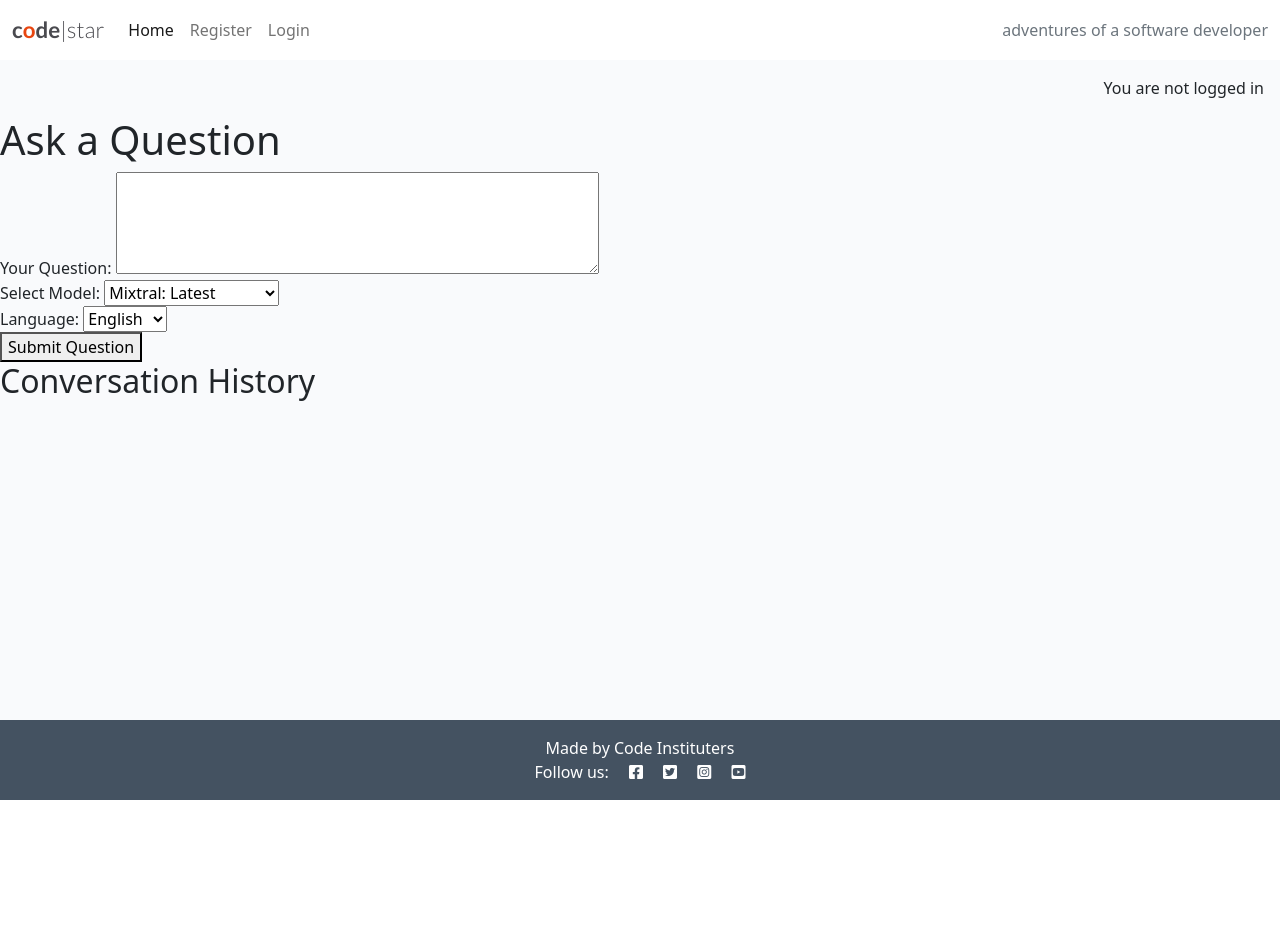
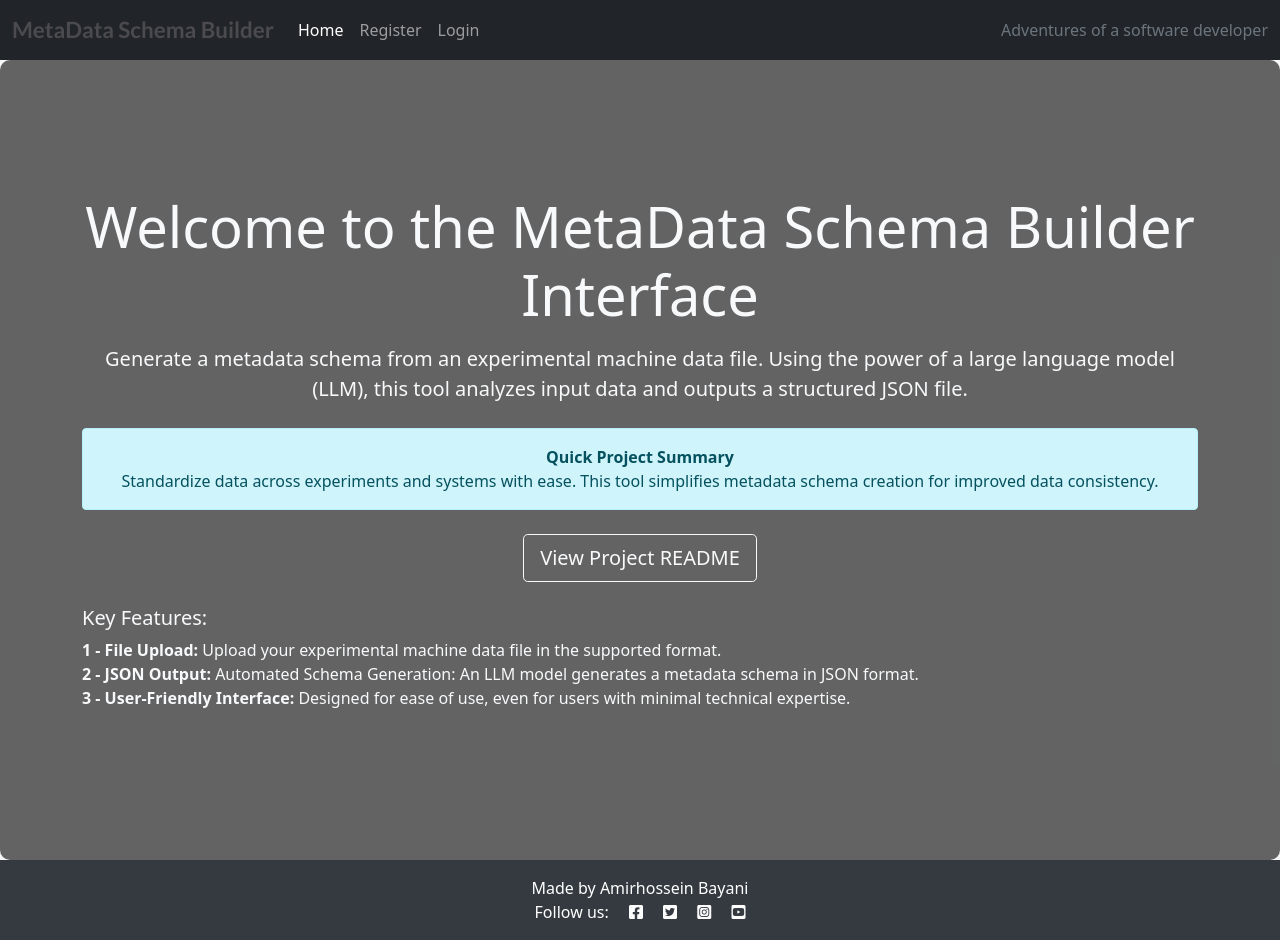
Before and after one commit to teman67/LLM_metadata_django_app, a Django app: page / in a window 1280 px wide. Before the commit the page ends 800 px from the top, so only its background shows below. Run offline with Django 4.2, Linux system fonts and the light colour scheme; data that the repository does not hold is empty.

Commit message:
update templates for home page and conversation page

```diff
--- a/templates/base.html
+++ b/templates/base.html
@@ -4,13 +4,13 @@
 {% url 'account_login' as login_url %}
 {% url 'account_signup' as signup_url %}
 {% url 'account_logout' as logout_url %}
-
+{% url 'conversation' as conversation_url %}
 
 <!DOCTYPE html>
 <html class="h-100" lang="en">
 
 <head>
-    <title>CodeStar Blog</title>
+    <title>MetaData Schema Builder</title>
     <meta name="viewport" content="width=device-width, initial-scale=1" />
 
     <!-- Google Fonts CSS -->
@@ -27,48 +27,56 @@
 
     <!-- Custom CSS -->
     <link rel="stylesheet" href="{% static 'css/style.css' %}">
+    <style>
+        /* Ensure full-height layout */
+        .main-bg {
+            background-color: #f8f9fa; /* Light background for body */
+            height: 100vh; /* Ensure full height of the viewport */
+        }
+        .dark-bg {
+            background-color: #343a40;
+        }
+    </style>
 </head>
 
 <body class="d-flex flex-column h-100 main-bg">
 
     <!-- Navigation -->
-    <nav class="navbar navbar-expand-lg navbar-light bg-white">
+    <nav class="navbar navbar-expand-lg navbar-dark bg-dark">
         <div class="container-fluid">
-            <a class="navbar-brand" href="{% url 'home' %}"><span class="brand">c<span class="red-o">o</span>de<span
-                        class="thin">|star</span></span></a>
-            <button class="navbar-toggler" type="button" data-bs-toggle="collapse" data-bs-target="#navbarText"
-                aria-controls="navbarText" aria-expanded="false" aria-label="Toggle navigation">
+            <a class="navbar-brand" href="{% url 'home' %}"><span class="brand">MetaData Schema Builder</span></a>
+            <button class="navbar-toggler" type="button" data-bs-toggle="collapse" data-bs-target="#navbarNav"
+                aria-controls="navbarNav" aria-expanded="false" aria-label="Toggle navigation">
                 <span class="navbar-toggler-icon"></span>
             </button>
-            <div class="collapse navbar-collapse" id="navbarText">
+            <div class="collapse navbar-collapse" id="navbarNav">
                 <ul class="navbar-nav me-auto mb-2 mb-lg-0">
                     <li class="nav-item">
-                        <a class="nav-link {% if request.path == home_url %}active" aria-current="page{% endif %}"
-                            href="{% url 'home' %}">Home</a>
+                        <a class="nav-link {% if request.path == home_url %}active{% endif %}" href="{% url 'home' %}">Home</a>
                     </li>
-
                     {% if user.is_authenticated %}
                     <li class="nav-item">
-                        <a class="nav-link {% if request.path == logout_url %}active" aria-current="page{% endif %}"
-                            href="{% url 'account_logout' %}">Logout</a>
+                        <a class="nav-link {% if request.path == conversation_url %}active{% endif %}" href="{% url 'conversation' %}">Conversations</a>
+                    </li>
+                    <li class="nav-item">
+                        <a class="nav-link {% if request.path == logout_url %}active{% endif %}" href="{% url 'account_logout' %}">Logout</a>
                     </li>
                     {% else %}
                     <li class="nav-item">
-                        <a class="nav-link {% if request.path == signup_url %}active" aria-current="page{% endif %}"
-                            href="{% url 'account_signup' %}">Register</a>
+                        <a class="nav-link {% if request.path == signup_url %}active{% endif %}" href="{% url 'account_signup' %}">Register</a>
                     </li>
                     <li class="nav-item">
-                        <a class="nav-link {% if request.path == login_url %}active" aria-current="page{% endif %}"
-                            href="{% url 'account_login' %}">Login</a>
+                        <a class="nav-link {% if request.path == login_url %}active{% endif %}" href="{% url 'account_login' %}">Login</a>
                     </li>
                     {% endif %}
                 </ul>
                 <span class="navbar-text text-muted">
-                    adventures of a software developer
+                    Adventures of a software developer
                 </span>
             </div>
         </div>
     </nav>
+
     <div class="container">
         <div class="row">
             <div class="col-md-8 offset-md-2">
@@ -81,24 +89,18 @@
             </div>
         </div>
     </div>
+
     <main class="flex-shrink-0 main-bg">
-        {% if user.is_authenticated %}
-        <p class="text-end m-3">You are logged in as {{ user }}</p>
-        {% else %}
-        <p class="text-end m-3">You are not logged in</p>
-        {% endif %}
-
         {% block content %}
         <!-- Content Goes here -->
         {% endblock content %}
-
     </main>
 
     <!-- Footer -->
     <footer class="footer mt-auto py-3 dark-bg">
         <p class="m-0 text-center text-white">
-      {% block copyright %}Made by Code Instituters{% endblock copyright %}
-</p>
+            {% block copyright %}Made by Amirhossein Bayani{% endblock copyright %}
+        </p>
         <p class="m-0 text-center text-white">Follow us: <i class="fab fa-facebook-square ms-3"></i>
             <i class="fab fa-twitter-square ms-3"></i>
             <i class="fab fa-instagram-square ms-3"></i>
@@ -108,7 +110,7 @@
 
     <script src="https://cdn.jsdelivr.net/npm/bootstrap@5.0.1/dist/js/bootstrap.bundle.min.js"
         integrity="sha384-gtEjrD/SeCtmISkJkNUaaKMoLD0//ElJ19smozuHV6z3Iehds+3Ulb9Bn9Plx0x4" crossorigin="anonymous">
-        </script>
+    </script>
 
     {% block extras %}
     {% endblock %}
--- a/templates/home.html
+++ b/templates/home.html
@@ -1,43 +1,37 @@
 {% extends 'base.html' %}
+{% load static %}
 
 {% block content %}
-<!DOCTYPE html>
-<html lang="en">
-<head>
-    <meta charset="UTF-8">
-    <title>LLM Model Query</title>
-</head>
-<body>
-    <h1>Ask a Question</h1>
-    <form method="post" action=".">
-        {% csrf_token %}
-        <label for="user_question">Your Question:</label>
-        <textarea name="user_question" rows="4" cols="50"></textarea><br>
+<div class="content-wrapper text-center" style="height: 100vh; display: flex; align-items: center; justify-content: center; background-color: rgba(0, 0, 0, 0.6); border-radius: 10px;">
+    <div class="container">
+        <!-- Project Summary -->
+        <h2 class="display-4 text-light">Welcome to the MetaData Schema Builder Interface</h2>
+        <p class="lead text-light mt-3">
+            Generate a metadata schema from an experimental machine data file. Using the power of a large language model (LLM), this tool analyzes input data and outputs a structured JSON file.
+        </p>
 
-        <label for="selected_model">Select Model:</label>
-        <select name="selected_model">
-            <option value="mixtral:latest">Mixtral: Latest</option>
-            <option value="nemotron:latest">Nemotron: Latest</option>
-            <option value="mistral-large:latest">Mistral Large: Latest</option>
-            <option value="llama3.1:latest">Llama 3.1: Latest</option>
-        </select><br>
+        <!-- Project Information -->
+        <div class="alert alert-info mt-4">
+            <strong>Quick Project Summary</strong><br>
+            Standardize data across experiments and systems with ease. This tool simplifies metadata schema creation for improved data consistency.
+        </div>
 
-        <label for="language">Language:</label>
-        <select name="language">
-            <option value="English">English</option>
-            <option value="German">German</option>
-        </select><br>
+        <!-- README Link -->
+        <p class="mt-4">
+            <a href="https://github.com/teman67/LLM_Metadata/blob/main/README.md" class="btn btn-outline-light btn-lg" target="_blank" style="transition: background-color 0.3s, color 0.3s;">
+                View Project README
+            </a>
+        </p>
 
-        <button type="submit">Submit Question</button>
-    </form>
-
-    <h2>Conversation History</h2>
-    {% for conversation in conversations %}
-        <div style="background-color: {{ forloop.counter0|divisibleby:2|yesno:'#fc9642,#5aad78' }};">
-            <strong>{{ conversation.role }}:</strong> {{ conversation.content }}
-            <small> - {{ conversation.timestamp }}</small>
+        <!-- Key Features Section -->
+        <div class="text-start mt-4">
+            <h5 class="text-light">Key Features:</h5>
+            <ul class="list-unstyled text-light">
+                <li><strong>1 - File Upload:</strong> Upload your experimental machine data file in the supported format.</li>
+                <li><strong>2 - JSON Output:</strong> Automated Schema Generation: An LLM model generates a metadata schema in JSON format.</li>
+                <li><strong>3 - User-Friendly Interface:</strong> Designed for ease of use, even for users with minimal technical expertise.</li>
+            </ul>
         </div>
-    {% endfor %}
-</body>
-</html>
+    </div>
+</div>
 {% endblock %}
```
Also changed, not shown: templates/LLM_Metadata/conversation.html (+43 -6 lines), templates/conversation_test.html (added, +43 -0 lines).
